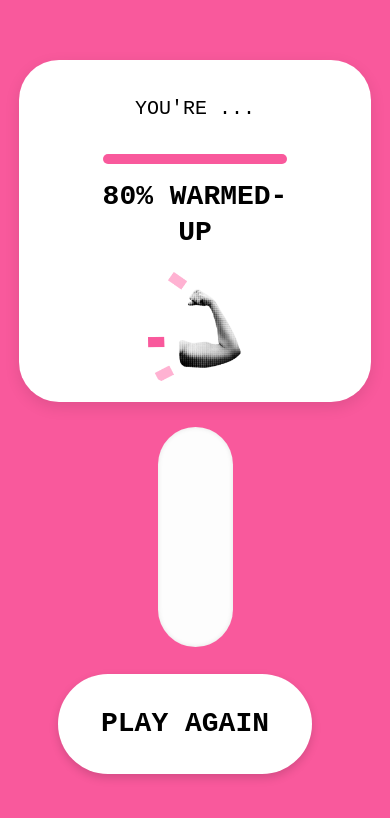
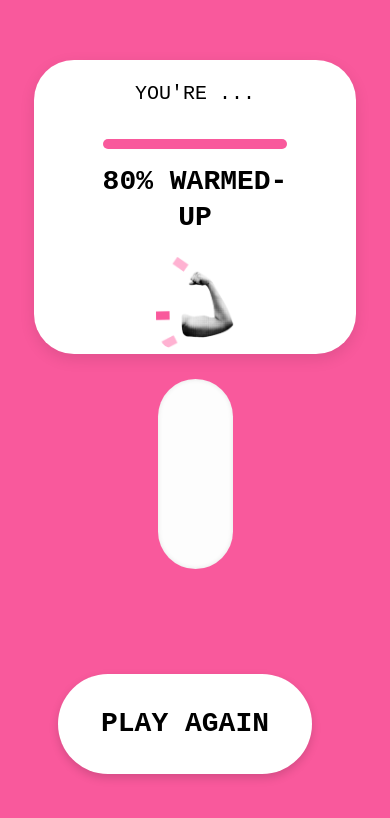
Before and after one commit to etemelkov/im2, a plain HTML site: page show_results.html in a window 390 px wide. Drawn offline with Linux system fonts and the light colour scheme; a web font is replaced by a local one.

Commit message:
Update style.css
änderung

```diff
--- a/style.css
+++ b/style.css
@@ -751,9 +751,9 @@ height: auto;
   .info-card {
     flex-direction: column;
     width: 80%;
-    height: 20%;
+    height: 0%;
     margin: 60px auto 0 auto;
-    padding: 20px;
+    padding: 5px;
     border-radius: 40px;
     gap: 20px;
     align-items: center;
@@ -777,7 +777,7 @@ height: auto;
     margin: 15px 0;
   }
   .info-card img {
-    width: 30%;
+    width: 25%;
     align-self: center;
   }
   /* Layout-Wrapper nicht als Row sondern stacked */
@@ -795,7 +795,7 @@ height: auto;
   }
   .diagram-outer {
     width: 75px;
-    height: 220px;
+    height: 190px;
   }
 }
 
```
